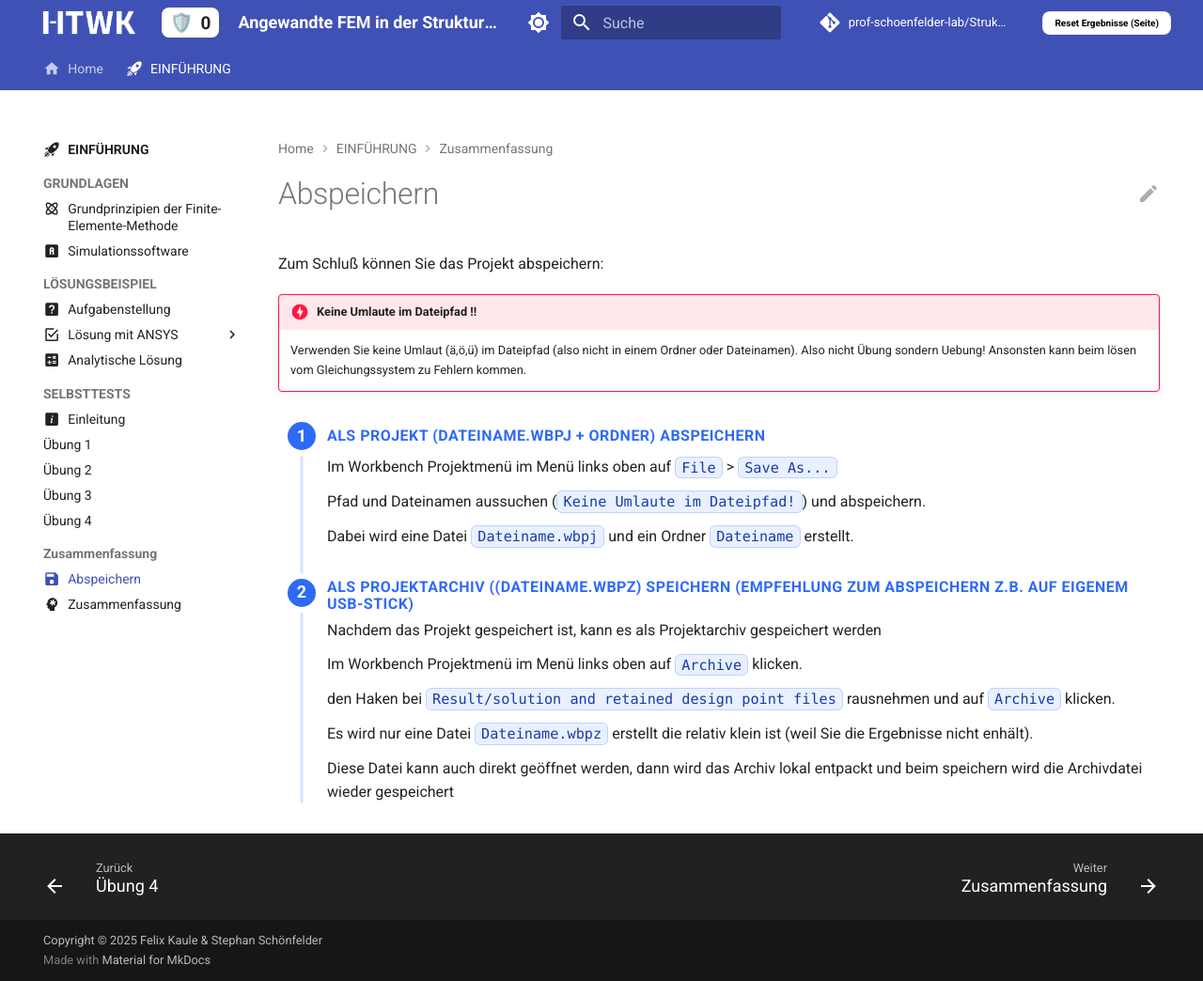
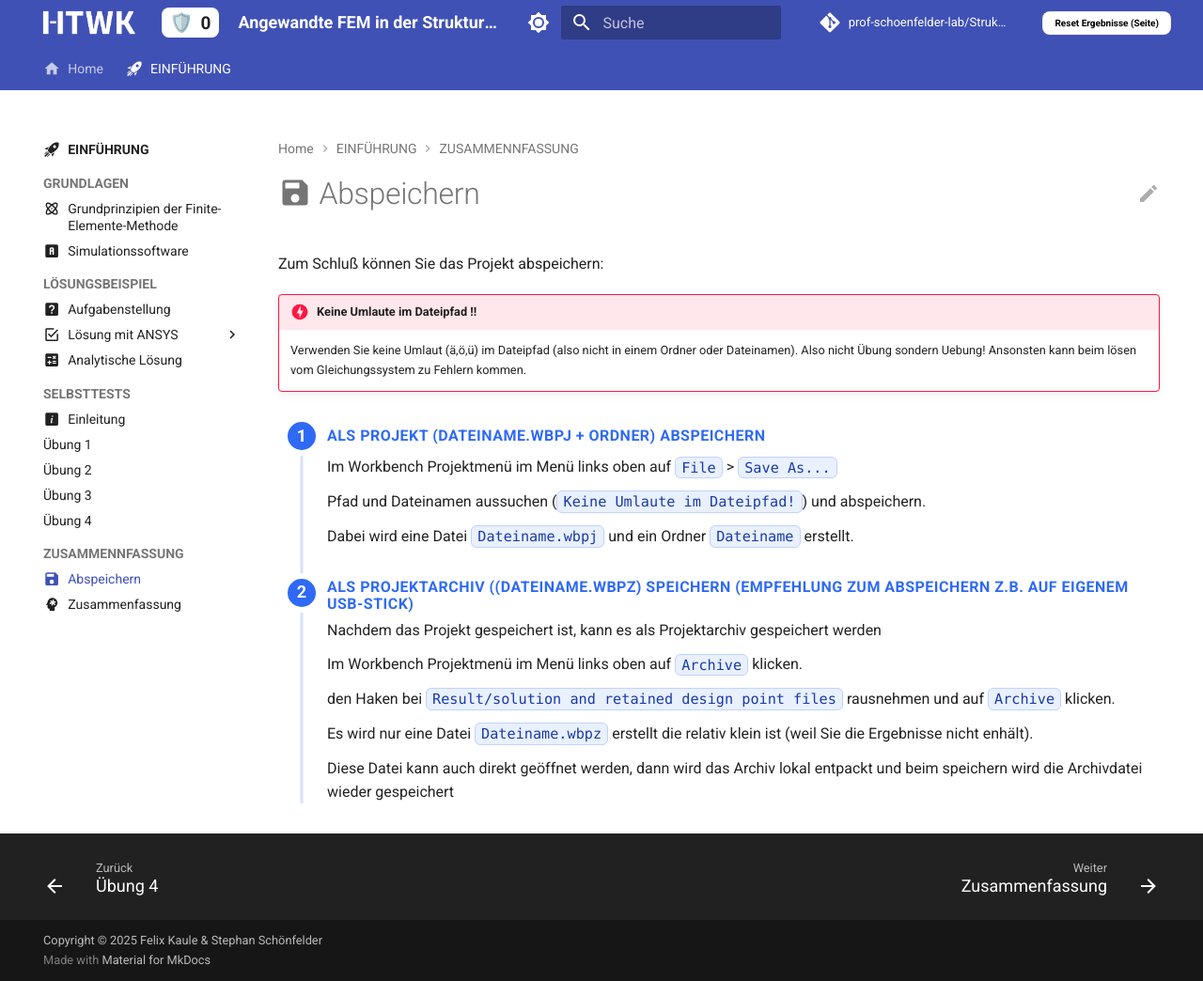
Before and after one commit to prof-schoenfelder-lab/Strukturmechanik, an MkDocs documentation site: the page built from docs/P1_Einfuehrung/abspeichern.md, in a window 1280 px wide and 1044 px high. Shown: the whole window at 94% size. Built offline with MkDocs 1.6.1 and Material for MkDocs 9.7.7, drawn with Linux system fonts in a browser that asks for light colours; comment, search, counter and statistics services are not loaded; some of the changed lines change nothing that is shown.

Commit message:
icon fix

```diff
--- a/docs/P1_Einfuehrung/Zusammenfassung.md
+++ b/docs/P1_Einfuehrung/Zusammenfassung.md
@@ -4,6 +4,8 @@ icon: material/head-snowflake
 hide:
   - toc
 ---
+
+# :material-head-snowflake: Zusammenfassung
 
 In diesem Praktikum haben Sie ihre ersten stukturmechanischen Analysen mit ANSYS Workbench durchgeführt. Sie haben mit SpaceClaim einfache Geometrien erstellt und bearbeitet. D
 
--- a/docs/P1_Einfuehrung/abspeichern.md
+++ b/docs/P1_Einfuehrung/abspeichern.md
@@ -1,8 +1,12 @@
 ---
 icon: material/content-save
+title: Abspeichern
 hide:
     - toc
 ---
+
+# :material-content-save: Abspeichern
+
 
 Zum Schluß können Sie das Projekt abspeichern:
 
--- a/mkdocs.yml
+++ b/mkdocs.yml
@@ -116,6 +116,6 @@ nav:
           - Übung 2: P1_Einfuehrung/03_Selbsttests/Uebung-2.md
           - Übung 3: P1_Einfuehrung/03_Selbsttests/Uebung-3.md
           - Übung 4: P1_Einfuehrung/03_Selbsttests/Uebung-4.md
-      - Zusammenfassung:
+      - ZUSAMMENNFASSUNG:
           - P1_Einfuehrung/abspeichern.md
           - P1_Einfuehrung/Zusammenfassung.md
```
